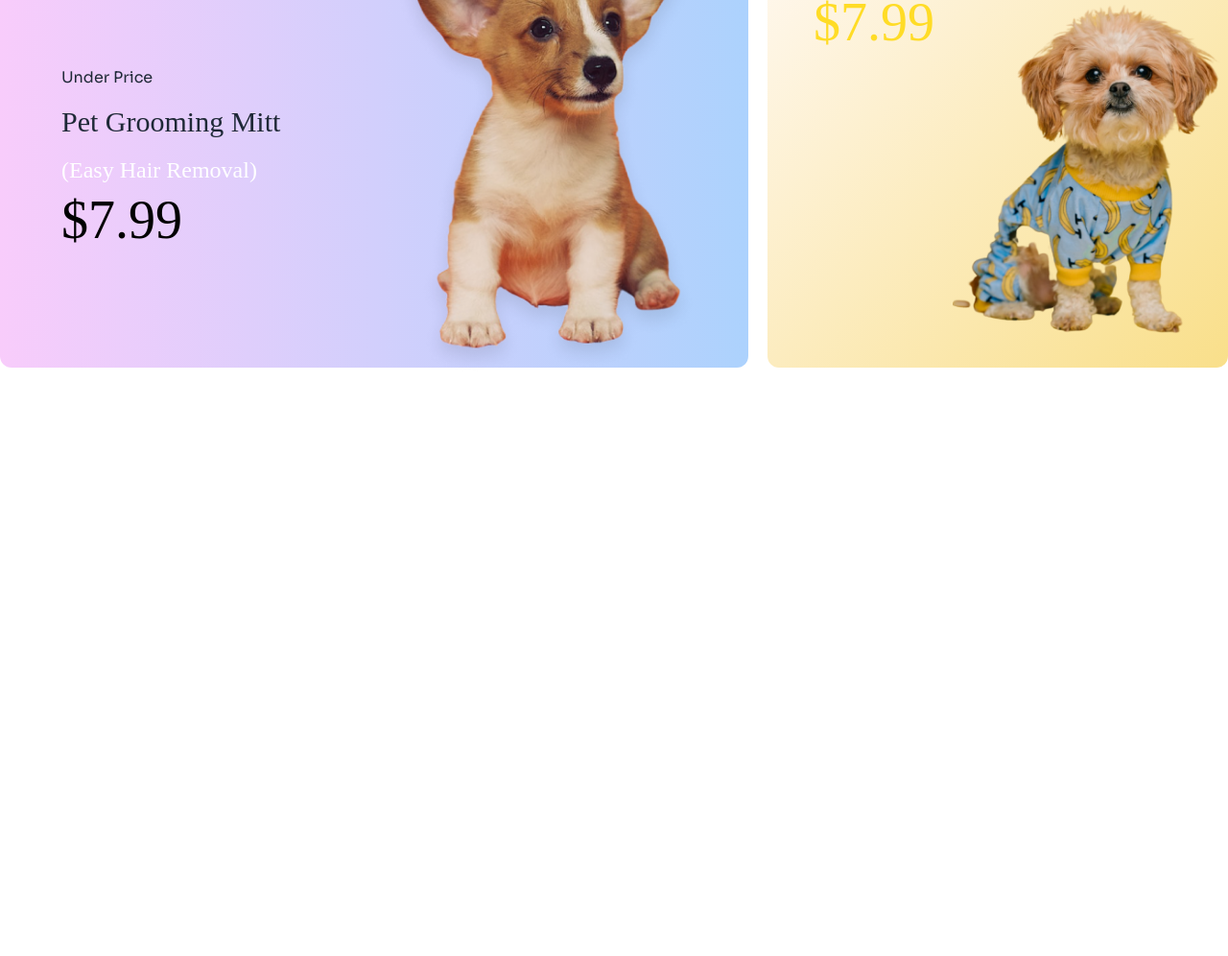
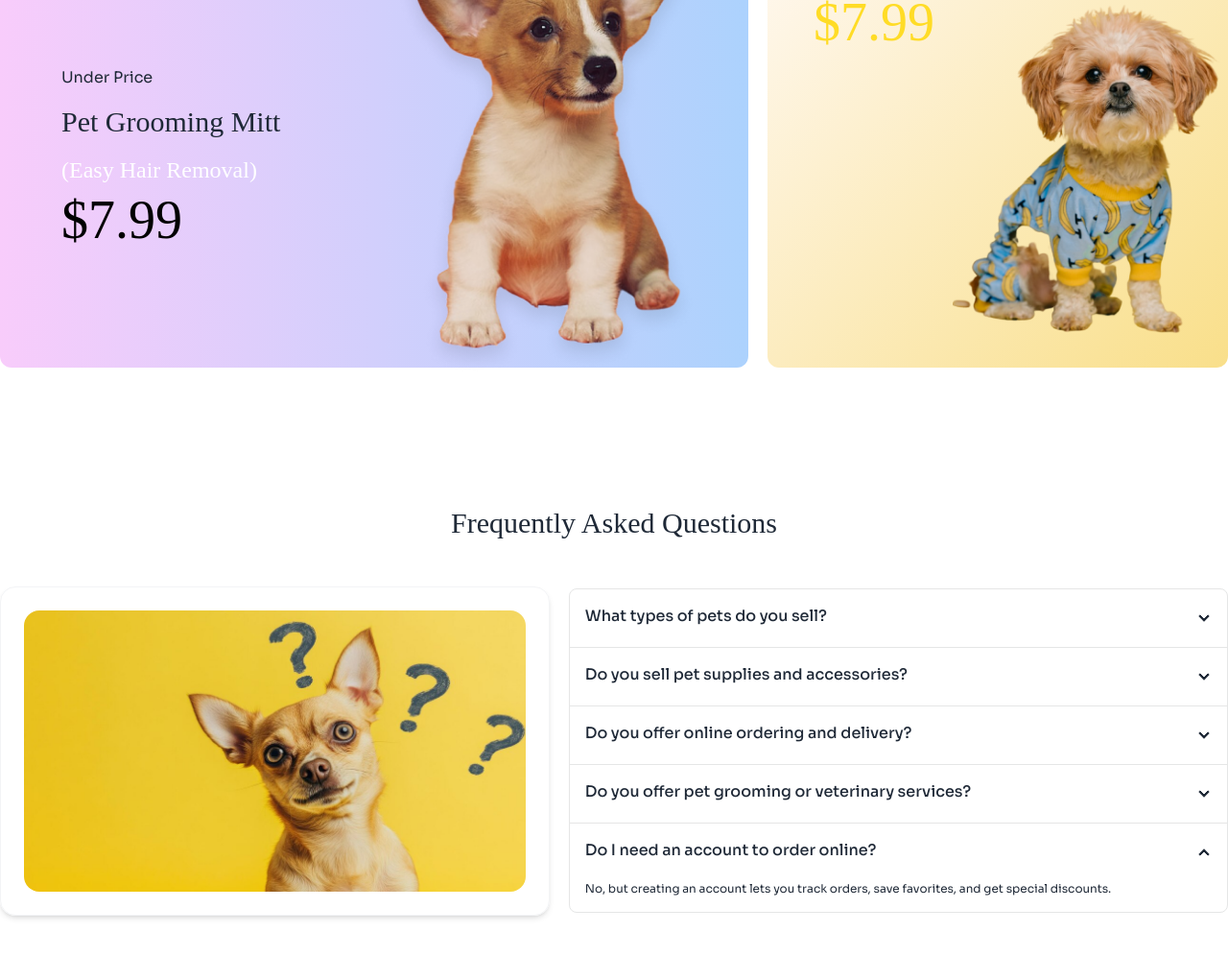
Before and after one commit to habib-676/ph-assignment-3, a plain HTML site: page index.html in a window 1280 px wide. Shown: the part 2291-3287 px from the top of the page at 96% size. Before the commit the page ends 2698 px from the top, so only its background shows below. Drawn offline with nearby package versions, Linux system fonts and the light colour scheme; a web font is replaced by a local one.

Commit message:
faq section added

```diff
--- a/index.html
+++ b/index.html
@@ -507,6 +507,98 @@
           </div>
         </div>
       </section>
+
+      <!-- faq section -->
+      <section class="container mx-auto my-36 px-4 md:p-0">
+        <h2 class="adlam-font text-3xl mb-12 text-center">
+          Frequently Asked Questions
+        </h2>
+        <!-- container -->
+        <div class="flex flex-col items-center lg:flex-row gap-5">
+          <figure
+            class="rounded-2xl border border-gray-100 shadow-md p-6 lg:w-4/5"
+          >
+            <img src="./c1-assets/faq-dog.jpg" class="rounded-2xl" />
+          </figure>
+
+          <div class="join join-vertical w-full">
+            <div
+              class="collapse collapse-arrow join-item border-base-300 border"
+            >
+              <input type="radio" name="my-accordion-4" checked="checked" />
+              <div class="collapse-title text-base font-medium sora-font">
+                What types of pets do you sell?
+              </div>
+              <div class="collapse-content">
+                <p class="text-xs">
+                  We offer a variety of pets, including dogs, cats, birds, fish,
+                  and small animals.
+                </p>
+              </div>
+            </div>
+            <!-- 2nd -->
+            <div
+              class="collapse collapse-arrow join-item border-base-300 border"
+            >
+              <input type="radio" name="my-accordion-4" checked="checked" />
+              <div class="collapse-title text-base font-medium sora-font">
+                Do you sell pet supplies and accessories?
+              </div>
+              <div class="collapse-content">
+                <p class="text-xs">
+                  Yes! We have food, toys, grooming products, cages, aquariums,
+                  and more for all kinds of pets.
+                </p>
+              </div>
+            </div>
+            <!-- 3rd -->
+            <div
+              class="collapse collapse-arrow join-item border-base-300 border"
+            >
+              <input type="radio" name="my-accordion-4" checked="checked" />
+              <div class="collapse-title text-base font-medium sora-font">
+                Do you offer online ordering and delivery?
+              </div>
+              <div class="collapse-content">
+                <p class="text-xs">
+                  Yes! You can order pet supplies online, and we offer home
+                  delivery or in-store pickup.
+                </p>
+              </div>
+            </div>
+            <!-- 4th -->
+            <div
+              class="collapse collapse-arrow join-item border-base-300 border"
+            >
+              <input type="radio" name="my-accordion-4" checked="checked" />
+              <div class="collapse-title text-base font-medium sora-font">
+                Do you offer pet grooming or veterinary services?
+              </div>
+              <div class="collapse-content">
+                <p class="text-xs">
+                  Yes, we have in-store grooming services and work with local
+                  veterinarians for basic health checkups.
+                </p>
+              </div>
+            </div>
+            <!-- 5th -->
+            <div
+              class="collapse collapse-arrow join-item border-base-300 border"
+            >
+              <input type="radio" name="my-accordion-4" checked="checked" />
+              <div class="collapse-title text-base font-medium sora-font">
+                Do I need an account to order online?
+              </div>
+              <div class="collapse-content">
+                <p class="text-xs">
+                  No, but creating an account lets you track orders, save
+                  favorites, and get special discounts.
+                </p>
+              </div>
+            </div>
+          </div>
+        </div>
+      </section>
     </main>
   </body>
 </html>
```
